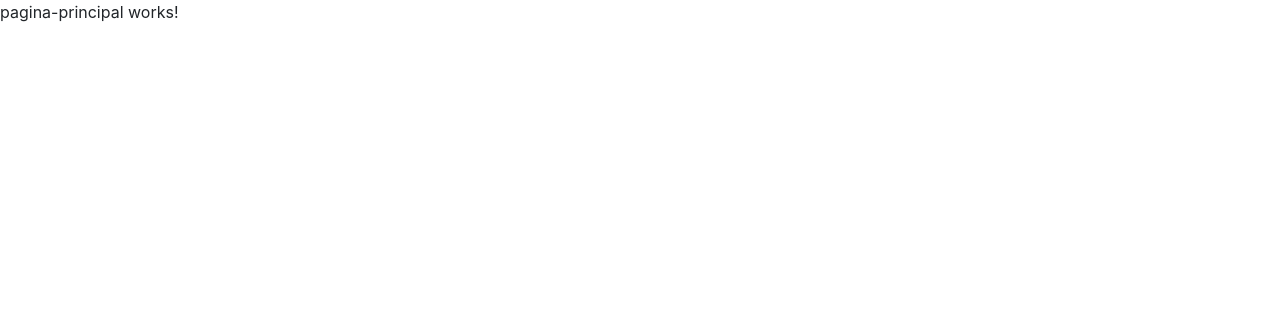
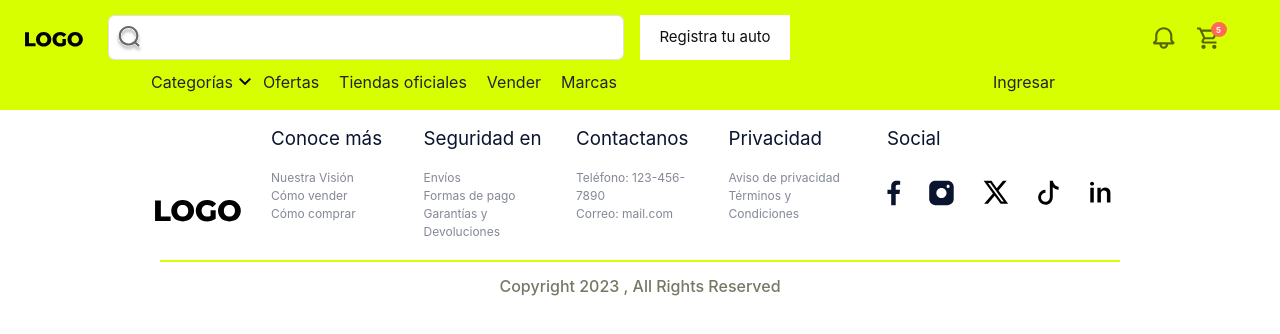
Before and after one commit to martin-paredes/mb-test-ng, an Angular app: page /home in a window 1280 px wide. Shown: the top 334 px of the page. Built offline with nearby package versions, Linux system fonts and the light colour scheme.

Commit message:
Se integran componentes header y footer en pantalla principal

```diff
--- a/src/app/modules/autenticacion/components/inicio-sesion/inicio-sesion.component.html
+++ b/src/app/modules/autenticacion/components/inicio-sesion/inicio-sesion.component.html
@@ -34,7 +34,7 @@
                 </div>
 
                 <div>
-                    <button type="button" class="btn btn-primary">INICIAR SESIÓN</button>
+                    <button type="button" class="btn btn-primary" (click)="iniciarSesion()">INICIAR SESIÓN</button>
                 </div>
 
                 <span class="label-secundario custom-olvidaste-pwd">¿Olvidaste tu contraseña?</span>
--- a/src/app/modules/autenticacion/components/inicio-sesion/inicio-sesion.component.ts
+++ b/src/app/modules/autenticacion/components/inicio-sesion/inicio-sesion.component.ts
@@ -14,6 +14,10 @@ export class InicioSesionComponent implements OnInit {
 
   }
 
+  iniciarSesion(): void {
+    void this.router.navigate(['/home']);
+  }
+
   irARegistrarse(): void {
     void this.router.navigate(['/registro']);
   }
--- a/src/app/modules/pagina-principal/components/pagina-principal/pagina-principal.component.html
+++ b/src/app/modules/pagina-principal/components/pagina-principal/pagina-principal.component.html
@@ -1 +1,2 @@
-<p>pagina-principal works!</p>
+<app-header></app-header>
+<app-footer></app-footer>
```
Also changed, not shown: src/app/modules/pagina-principal/pagina-principal.module.ts (+9 -2 lines).
